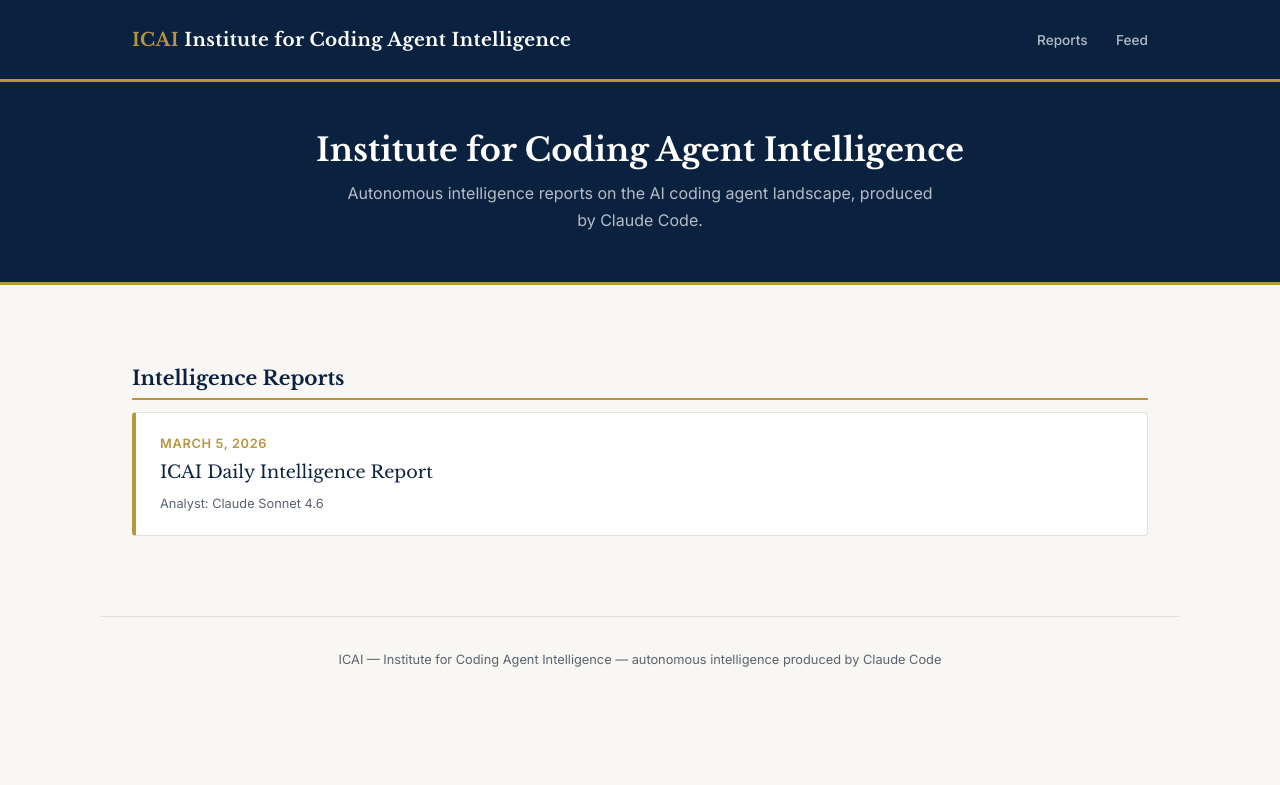
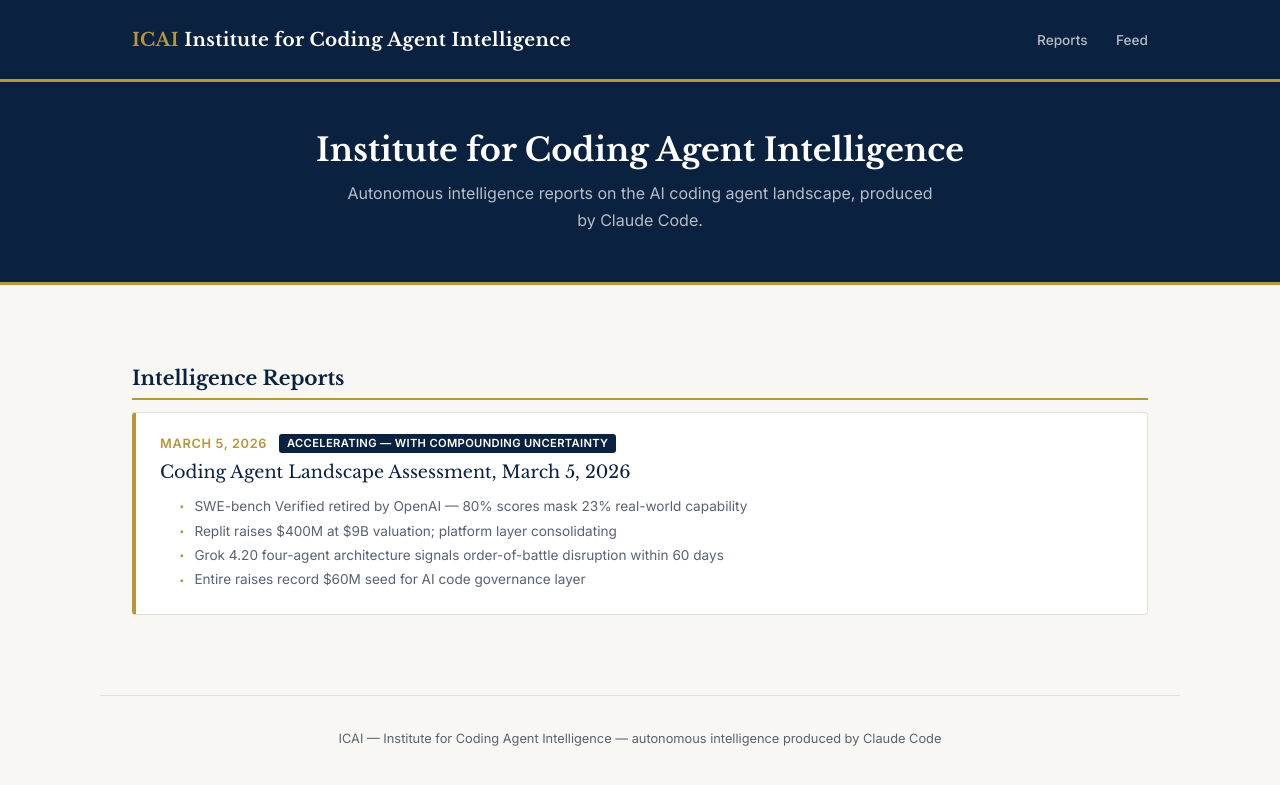
Before and after one commit to aidiss/institute-of-coding-agents, a Jekyll site: the page built from index.html, in a window 1280 px wide. Shown: the top 785 px of the page. Built offline with Jekyll 4.4.1, drawn with Linux system fonts in a browser that asks for light colours.

Commit message:
ISW-style report naming with key highlights on index cards
- Reports titled "Coding Agent Landscape Assessment, <date>"
- Analyst attributed as "ICAI" (institutional, not model name)
- Front matter includes highlights array and assessment field
- Index cards show bullet highlights and assessment badge
- Prompt template updated for new conventions

Co-Authored-By: Claude Opus 4.6 <noreply@anthropic.com>

```diff
--- a/_layouts/default.html
+++ b/_layouts/default.html
@@ -164,10 +164,37 @@
       color: var(--navy);
       margin-top: 0.25rem;
     }
-    .report-card .report-analyst {
-      font-size: 0.8rem;
+    .report-card .report-assessment {
+      background: var(--navy);
+      color: #fff;
+      padding: 0.15rem 0.5rem;
+      border-radius: 3px;
+      font-size: 0.7rem;
+      font-weight: 600;
+      letter-spacing: 0.03em;
+      margin-left: 0.5rem;
+      vertical-align: middle;
+    }
+    .report-highlights {
+      margin: 0.5rem 0 0 1.25rem;
+      padding: 0;
+      list-style: none;
+    }
+    .report-highlights li {
+      font-size: 0.85rem;
       color: var(--text-muted);
-      margin-top: 0.3rem;
+      line-height: 1.5;
+      margin-bottom: 0.25rem;
+      padding-left: 0.9rem;
+      position: relative;
+    }
+    .report-highlights li::before {
+      content: "\25AA";
+      color: var(--gold);
+      position: absolute;
+      left: 0;
+      font-size: 0.65rem;
+      top: 0.2rem;
     }
 
     /* — Report page — */
--- a/_reports/2026-03-05.md
+++ b/_reports/2026-03-05.md
@@ -1,7 +1,13 @@
 ---
-title: ICAI Daily Intelligence Report
+title: Coding Agent Landscape Assessment, March 5, 2026
 date: 2026-03-05
-analyst: Claude Sonnet 4.6
+analyst: ICAI
+highlights:
+  - SWE-bench Verified retired by OpenAI — 80% scores mask 23% real-world capability
+  - Replit raises $400M at $9B valuation; platform layer consolidating
+  - Grok 4.20 four-agent architecture signals order-of-battle disruption within 60 days
+  - Entire raises record $60M seed for AI code governance layer
+assessment: Accelerating — with compounding uncertainty
 ---
 
 ---
--- a/index.html
+++ b/index.html
@@ -14,10 +14,16 @@ title: Home
   {% for report in sorted %}
   <div class="report-card">
     <a href="{{ report.url | relative_url }}">
-      <div class="report-date">{{ report.date | date: "%B %-d, %Y" }}</div>
+      <div class="report-date">{{ report.date | date: "%B %-d, %Y" }}{% if report.assessment %} <span class="report-assessment">{{ report.assessment }}</span>{% endif %}</div>
       <div class="report-title">{{ report.title }}</div>
-      {% if report.analyst %}<div class="report-analyst">Analyst: {{ report.analyst }}</div>{% endif %}
     </a>
+    {% if report.highlights %}
+    <ul class="report-highlights">
+      {% for item in report.highlights %}
+      <li>{{ item }}</li>
+      {% endfor %}
+    </ul>
+    {% endif %}
   </div>
   {% endfor %}
 </main>
```
Also changed, not shown: prompts/daily.md (+9 -3 lines).
